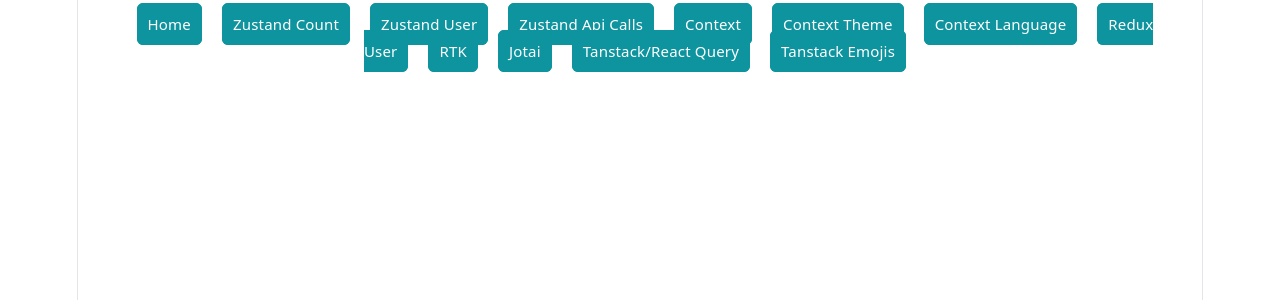
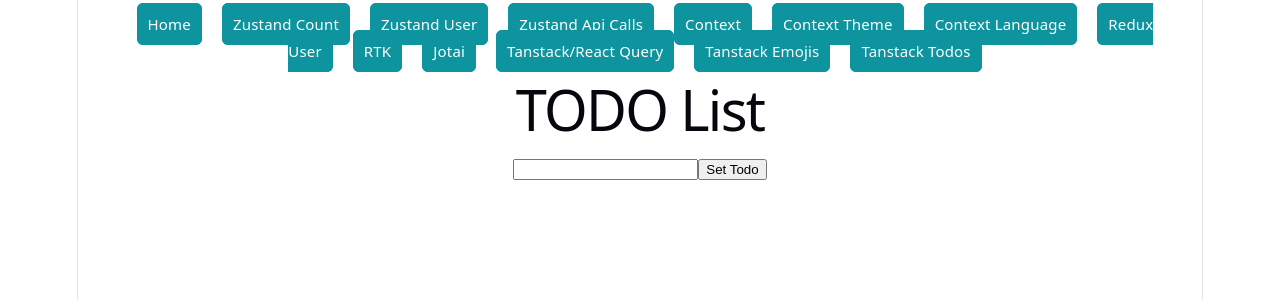
Before and after one commit to KavitaKanwarr/react-ecosystem-playground, a React (Vite) app: page /tanstack/todos in a window 1280 px wide. Shown: the top 300 px of the page. Built offline with nearby package versions, Linux system fonts and the light colour scheme.

Commit message:
Extended Tanstack query with API work

```diff
--- a/src/App.tsx
+++ b/src/App.tsx
@@ -12,6 +12,7 @@
 import MainJotai from "./pages/jotai/MainJotai";
 import MainTanstack from "./pages/tanstack/MainTanstack";
 import EmojisTanstack from "./pages/tanstack/EmojisTanstack";
+import TanstackTodo from "./pages/tanstack/TanstackTodo";
 
 function App() {
   return (
@@ -30,6 +31,7 @@
           <Link to="/jotai">Jotai</Link>
           <Link to="/tanstack">Tanstack/React Query</Link>
           <Link to="/tanstack/emojis">Tanstack Emojis</Link>
+          <Link to="/tanstack/todos">Tanstack Todos</Link>
         </nav>
       </div>
 
@@ -48,8 +50,11 @@
         <Route path="/redux" element={<MainRedux />} />
         <Route path="/rtk" element={<MainRTK />} />
         <Route path="/jotai" element={<MainJotai />} />
-        <Route path="/tanstack" element={<MainTanstack />} />
-        <Route path="/tanstack/emojis" element={<EmojisTanstack />} />
+        <Route path="/tanstack">
+          <Route index element={<MainTanstack />} />
+          <Route path="emojis" element={<EmojisTanstack />} />
+          <Route path="todos" element={<TanstackTodo />} />
+        </Route>
       </Routes>
     </BrowserRouter>
   );
--- a/src/main.tsx
+++ b/src/main.tsx
@@ -5,7 +5,7 @@
 import { QueryClient, QueryClientProvider } from "@tanstack/react-query";
 import { ReactQueryDevtools } from "@tanstack/react-query-devtools";
 
-const queryClient = new QueryClient();
+export const queryClient = new QueryClient();
 
 createRoot(document.getElementById("root")!).render(
   <StrictMode>
--- a/src/pages/tanstack/DataTanstack.tsx
+++ b/src/pages/tanstack/DataTanstack.tsx
@@ -1,4 +1,4 @@
-import { useMutation, useQuery } from "@tanstack/react-query";
+import { useQuery } from "@tanstack/react-query";
 
 const fetchTanstackData = async () => {
   try {
@@ -13,50 +13,55 @@
   }
 };
 
-const createUser = () => {
-  // perform operations
-};
+// const createUser = () => {
+//   // perform operations
+// };
 
 const DataTanstack = () => {
   const { data, isLoading, isError, error } = useQuery({
     queryKey: ["data"], // chache ID, every query needs a unique key, for dynamic query key we can use ["user", 3] -> user-3
     queryFn: fetchTanstackData,
-  });
-  const mutation = useMutation({
-    mutationFn: createUser,
-    onSuccess: () => {
-      queryClient.invalidateQueries({
-        queryKey: ["users"],
-      });
-    },
-    onSuccess: () => {
-      queryClient.invalidateQueries({
-        queryKey: ["data"],
-      });
-    },
-    onSettled: () => {
-      // success or failure
-      console.log("done");
+    initialData: null,
+    // enabled: !!userId -- query will run only when this condition is met
+    select: (data) => data.map((item: unknown) => item?.actor?.login), //--- Transforms data before component receives it. so it is filtered here see raw data coming from api and after filter on line 31
+    placeholderData: {
+      name: "Loading...",
     },
   });
+  console.log("🚀 ~ DataTanstack ~ data:", data);
+  // const mutation = useMutation({
+  //   mutationFn: createUser,
+  //   onSuccess: () => {
+  //     queryClient.invalidateQueries({
+  //       queryKey: ["users"],
+  //     });
+  //   },
+  //   onSettled: () => {
+  //     // success or failure
+  //     console.log("done");
+  //   },
+  //    onError: (error) => {
+  //   console.log(error);
+  // }
+  // });
 
   if (isLoading) return <p>Loading data for tanstack...</p>;
   if (isError) return <p>{error?.message}</p>;
 
-  const handleCreateUser = () => {
-    mutation.mutate({
-      name: "John",
-    });
-    // or
-    // await mutation.mutateAsync(data);
-  };
+  // const handleCreateUser = () => {
+  //   mutation.mutate({
+  //     name: "John",
+  //   });
+  //   // or
+  //   // await mutation.mutateAsync(data);
+  // };
 
   return (
     <div>
       {data?.map((d) => (
-        <div key={d?.actor?.id}>{d?.actor?.login}</div>
+        <div key={d?.actor?.id}>{d}</div>
       ))}
-      <button onClick={handleCreateUser}>Create User</button>
+      {/* <button onClick={handleCreateUser}>Create User</button> */}
     </div>
   );
 };
--- /dev/null
+++ b/src/pages/tanstack/TanstackTodo.tsx
@@ -0,0 +1,105 @@
+import { useMutation, useQuery } from "@tanstack/react-query";
+import { queryClient } from "../../main";
+import { useState } from "react";
+
+type typeTodo = { id: number; text: string; completed: boolean };
+type typeTodos = typeTodo[] | [];
+
+const getTodos = (): typeTodos => {
+  return queryClient.getQueryData(["todos"]) ?? [];
+};
+
+const setTodo = async (data: typeTodo) => {
+  queryClient.setQueryData(["todos"], (oldData: typeTodos = []) => [
+    ...oldData,
+    data,
+  ]);
+};
+
+const removeTodo = async (id: number) => {
+  // get stored todos?
+  const todos = queryClient.getQueryData<typeTodos>(["todos"]) ?? [];
+  const filteredTodos = todos.filter((d) => d.id !== id) ?? [];
+  queryClient.setQueryData(["todos"], () => filteredTodos);
+};
+
+const TanstackTodo = () => {
+  const [text, setText] = useState("");
+  const { isLoading, data } = useQuery<typeTodos>({
+    queryKey: ["todos"],
+    initialData: [],
+    queryFn: getTodos,
+  });
+  const mutation = useMutation({
+    mutationFn: setTodo,
+    onSuccess: () => {
+      console.log("Todo added");
+    },
+    onError: () => {
+      console.log("Failed to add todo");
+    },
+    onSettled: () => {
+      console.log("Todo in finally");
+    },
+  });
+  const mutation2 = useMutation({
+    mutationFn: removeTodo,
+    onSuccess: () => {
+      console.log("Todo removed");
+    //   queryClient.invalidateQueries({
+    //     queryKey: ["todos"],
+    //   });
+    },
+    onError: () => {
+      console.log("Failed to removed todo");
+    },
+    // Runs whether success or failure
+    onSettled: () => {
+      console.log("Remove Todo in finally");
+    },
+  });
+
+  if (isLoading) return <p>Loading...</p>;
+
+  const strikeThrough = {
+    textDecoration: "line-through",
+  };
+
+  const handleSetTodo = () => {
+    if (text) {
+      const todoData: typeTodo = {
+        id: Math.max(0, ...data.map((d) => d.id)) + 1,
+        text: text,
+        completed: false,
+      };
+      mutation.mutate(todoData);
+      // Note: use mutateAsync when we have a dependency on the transaction
+    }
+  };
+
+  const handleRemoveTodo = (id: number) => {
+    mutation2.mutate(id);
+  };
+
+  return (
+    <>
+      <h1>TODO List</h1>
+      {data?.map((todo: typeTodo) => (
+        <div key={todo.id} style={strikeThrough}>
+          <h6>{todo.text}</h6>
+          <button onClick={() => handleRemoveTodo(todo.id)}>🗑️</button>
+        </div>
+      ))}
+      <div>
+        <input
+          type="text"
+          value={text}
+          onChange={(e) => setText(e.target.value)}
+        />
+        <button onClick={handleSetTodo}>Set Todo</button>
+      </div>
+    </>
+  );
+};
+
+export default TanstackTodo;
```
